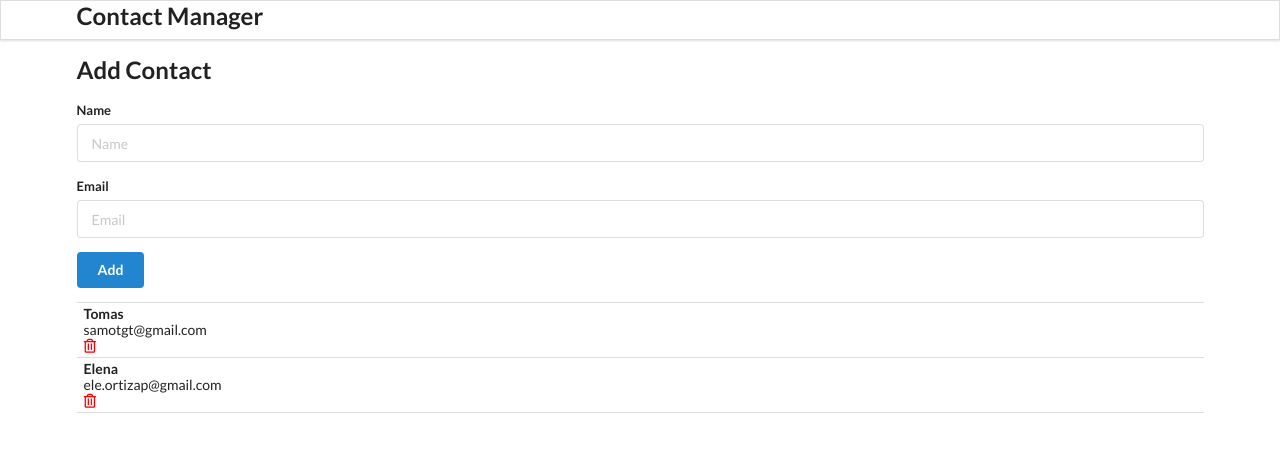
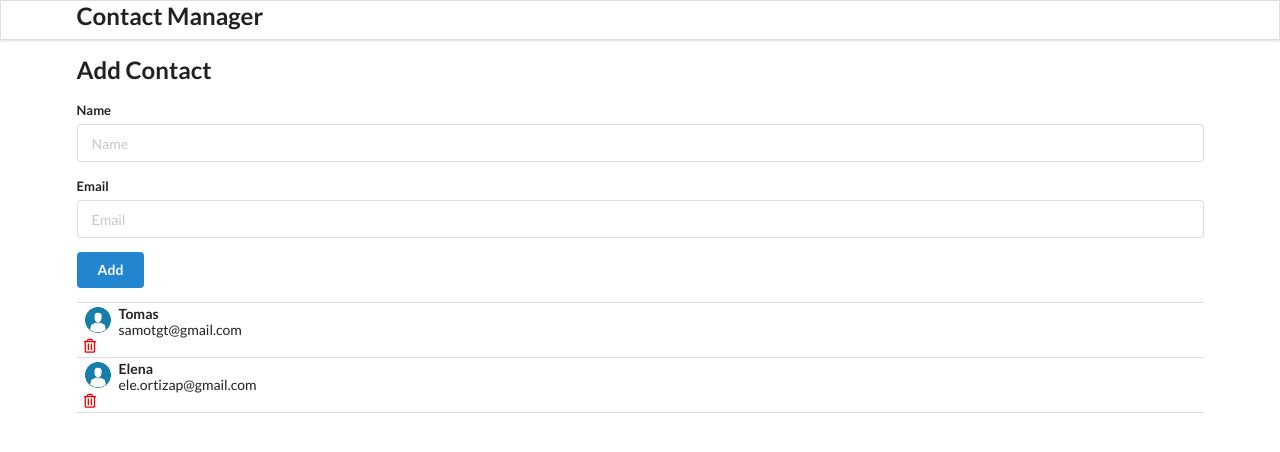
Before and after one commit to TomasGarciaDev/contact-app, a React (Create React App) app: page / in a window 1280 px wide. Shown: the top 452 px of the page. Built offline with nearby package versions, Linux system fonts and the light colour scheme.

Commit message:
User image added to ContactCard

```diff
--- a/src/components/ContactCard.js
+++ b/src/components/ContactCard.js
@@ -1,9 +1,11 @@
 import React from "react";
+import user from '../images/user.png';
 
 const ContactCard = (props) => {
   const {id, name, email} = props.contact
   return (
     <div className="item">
+      <img className="ui avatar image" src={user} alt="user" />
       <div className="content">
         <div className="header">{name}</div>
         <div>{email}</div>
```
Also changed, not shown: src/images/user.png (added).
